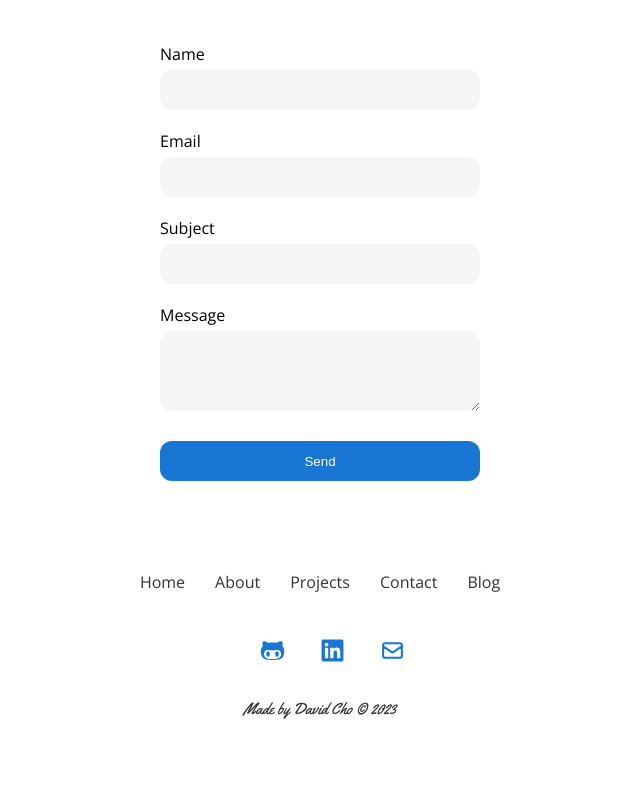
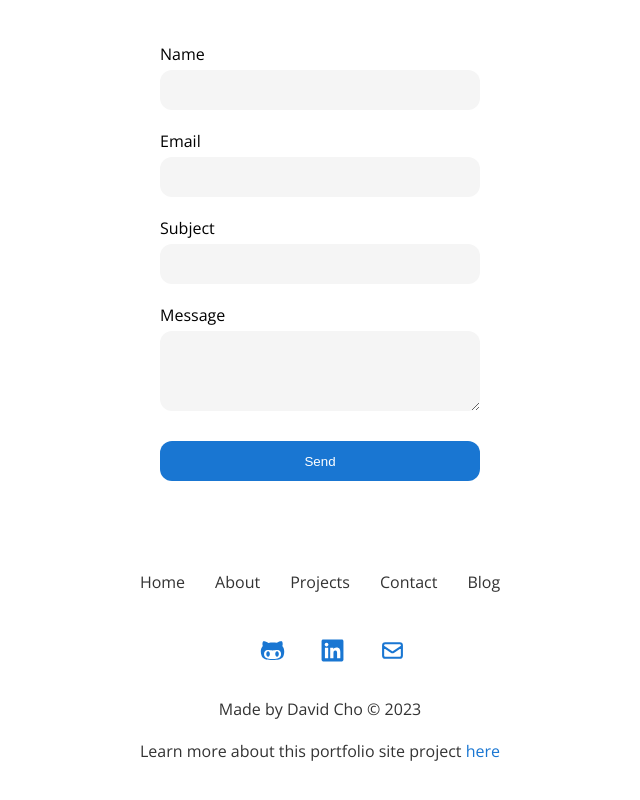
Before and after one commit to hoopslam/portfoliov2, a Next.js app: page / in a window 1280 px wide. Shown: the part 2540-3340 px from the top of the page, without its empty margins (375-1015 px from the left). Before the commit the page ends 3270 px from the top, so only its background shows below. Built offline with nearby package versions, Linux system fonts and the light colour scheme.

Commit message:
chore: update links

```diff
--- a/components/layout/Footer.jsx
+++ b/components/layout/Footer.jsx
@@ -30,6 +30,16 @@ const Footer = () => {
             </LinksContainer>
             <SocialLinks />
             <p>Made by David Cho &#169; {new Date().getFullYear()}</p>
+            <p>
+                {`Learn more about this portfolio site project `}
+                <a
+                    href='https://github.com/hoopslam/portfoliov2'
+                    target='_blank'
+                    rel='noopener noreferrer'
+                >
+                    here
+                </a>
+            </p>
         </FooterContainer>
     );
 };
@@ -45,6 +55,7 @@ const FooterContainer = styled.footer`
     color: ${({ theme }) => (theme.primary === '#00ff37' ? '#fff' : '#333')};
 
     padding-left: 110px;
+    padding-bottom: 40px;
 
     @media screen and (max-width: 990px) {
         padding-left: 0;
@@ -53,7 +64,10 @@ const FooterContainer = styled.footer`
     p {
         margin: 5px;
         padding: 5px;
-        font-family: 'Yellowtail', cursive;
+
+        a {
+            color: ${({ theme }) => theme.primary};
+        }
     }
 `;
 
```
Also changed, not shown: 1 other file (tests, documents, lock files or other folders).
